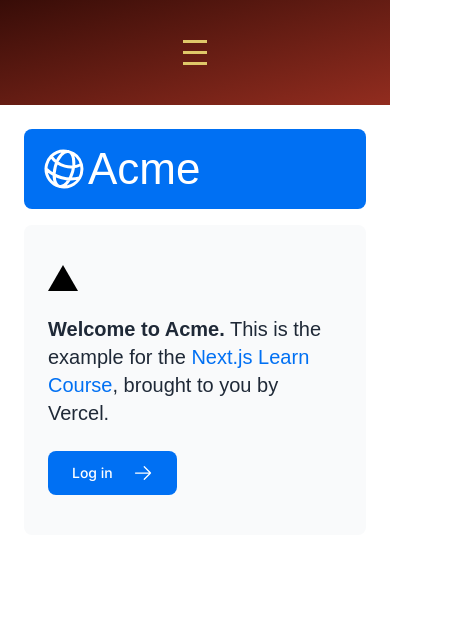
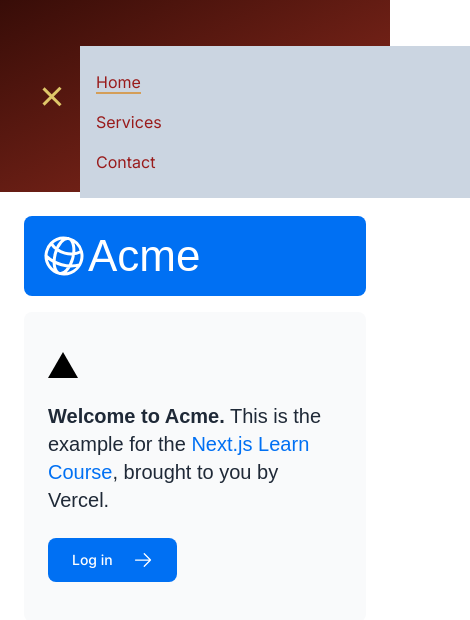
Before and after one commit to STEM-Garden-LLC/wilsonswires.com, a Next.js app: page / in a window 390 px wide. Shown: the top 620 px of the page, 470 px wide, since content can reach past the window. Built offline with nearby package versions, Linux system fonts and the light colour scheme; a web font is replaced by a local one.

Commit message:
Begin to work on mobile nav menu (it looks terrible) [ci skip]

```diff
--- a/components/header/DesktopMenu.tsx
+++ b/components/header/DesktopMenu.tsx
@@ -1,5 +1,5 @@
 import { cn } from "@/lib/utils";
-import { NavLink } from "./NavLink";
+import { NavLinks } from "./NavLinks";
 
 export default function DesktopMenu() {
     return (
@@ -7,15 +7,15 @@
             className={cn(
                 "hidden",
                 "sm:flex",
-                "justify-between",
+                "gap-8",
+                "items-center",
                 "mx-auto",
+                "pl-10",
                 "container",
                 "text-logo-yellow-light"
             )}
         >
-            <NavLink link="/">Home</NavLink>
-            <NavLink link="/services" />
-            <NavLink link="/contact" />
+            <NavLinks classes={["text-3xl"]} />
         </ul>
     );
 }
--- a/components/header/HamburgerMenu.module.css
+++ b/components/header/HamburgerMenu.module.css
@@ -8,7 +8,7 @@
     & > div {
       transition: transform 200ms ease-in-out;
     }
-    &[aria-expanded='true'] {
+    &[data-open="true"] {
       & > div:nth-child(1) {
         transform: rotate(45deg) translate(0.5rem, 0.5rem);
       }
--- a/components/header/HamburgerMenu.tsx
+++ b/components/header/HamburgerMenu.tsx
@@ -2,31 +2,40 @@
 import styles from "@/components/header/HamburgerMenu.module.css";
 
 export function HamburgerMenu({
-    onOpen,
+    onToggleOpen,
     open,
 }: {
-    onOpen: () => void;
+    onToggleOpen: () => void;
     open: boolean;
 }) {
     return (
         <button
-            onClick={onOpen}
+            className={cn(
+                "focus-within:border-slate-100",
+                "rounded-md",
+                "h-fit",
+                "my-auto"
+            )}
+            onClick={onToggleOpen}
             aria-expanded={open}
+        >
+            <div
+                data-open={open}
                 className={cn(
                     "grid",
                     "sm:hidden",
                     "gap-2",
-                "m-auto",
                     styles.hamburgerMenu
                 )}
             >
                 <Patty />
                 <Patty />
                 <Patty />
+            </div>
         </button>
     );
 }
 
-const Patty = () => {
-    return <div className="w-6 h-[3px] bg-logo-yellow-light"></div>;
+const Patty: React.FC = () => {
+    return <div className="w-6 h-[3px] bg-logo-yellow-light" />;
 };
--- a/components/header/Header.tsx
+++ b/components/header/Header.tsx
@@ -6,6 +6,10 @@
         <header
             className={cn(
                 "py-10",
+                "h-48",
+                "flex",
+                "items-center",
+                "w-full",
                 "bg-gradient-to-br",
                 "from-logo-red-dark",
                 // Makes it much lighter and only a hint of the darker color
--- /dev/null
+++ b/components/header/Logo.tsx
@@ -0,0 +1,3 @@
+export function Logo() {
+    return <img src="https://placehold.co/100x100" alt="Logo" />;
+}
--- a/components/header/MobileMenu.tsx
+++ b/components/header/MobileMenu.tsx
@@ -3,14 +3,19 @@
 import { useState } from "react";
 
 import { HamburgerMenu } from "./HamburgerMenu";
+import MobileNavMenu from "./MobileNavMenu";
 
 export default function MobileMenu() {
-    const [open, setOpen] = useState(false);
+    const [open, setOpen] = useState(true);
 
-    function openMenu() {
-        console.log("open menu");
+    function toggleOpen() {
         setOpen((open) => !open);
     }
 
-    return <HamburgerMenu onOpen={openMenu} open={open} />;
+    return (
+        <>
+            <HamburgerMenu onToggleOpen={toggleOpen} open={open} />
+            <MobileNavMenu open={open} onToggleOpen={toggleOpen} />
+        </>
+    );
 }
--- /dev/null
+++ b/components/header/MobileNavMenu.tsx
@@ -0,0 +1,30 @@
+import { cn } from "@/lib/utils";
+import { NavLinks } from "./NavLinks";
+
+export default function MobileNavMenu({
+    open,
+}: {
+    open: boolean;
+    onToggleOpen: () => void;
+}) {
+    return (
+        <ul
+            className={cn(
+                open ? "block" : "invisible",
+                open ? "opacity-100" : "opacity-0",
+                open ? "left-20" : "left-full",
+                "absolute",
+                "-top-50",
+                "w-full",
+                "grid",
+                "gap-4",
+                "bg-slate-300",
+                "py-6",
+                "px-4",
+                "transition-[left]"
+            )}
+        >
+            <NavLinks classes={["text-red-800"]} />
+        </ul>
+    );
+}
--- a/components/header/Nav.tsx
+++ b/components/header/Nav.tsx
@@ -1,12 +1,24 @@
 import DesktopMenu from "./DesktopMenu";
+import { Logo } from "./Logo";
 import MobileMenu from "./MobileMenu";
 import { cn } from "@/lib/utils";
 
 export function Nav() {
     return (
-        <nav className={cn("relative")}>
-            <MobileMenu />
-            <DesktopMenu />
+        <nav
+            className={cn(
+                "relative",
+                "flex",
+                "justify-between",
+                "px-10",
+                "w-full"
+            )}
+        >
+            <>
+                <MobileMenu />
+                <DesktopMenu />
+            </>
+            <Logo />
         </nav>
     );
 }
--- a/components/header/NavLink.tsx
+++ b/components/header/NavLink.tsx
@@ -13,9 +13,11 @@
 export function NavLink<Route>({
     link,
     children,
+    classes,
 }: {
     link: NavLinkHref<Route>;
     children?: React.ReactNode;
+    classes: string[];
 }) {
     // This needs to be a client component to use the usePathname hook
     const pathname = usePathname();
@@ -36,9 +38,9 @@
             <Link
                 className={cn(
                     "capitalize",
-                    "text-2xl",
                     "relative",
                     "w-fit",
+                    ...classes,
                     styles.hoverUnderline
                 )}
                 prefetch
--- /dev/null
+++ b/components/header/NavLinks.tsx
@@ -0,0 +1,13 @@
+import { NavLink } from "./NavLink";
+
+export function NavLinks({ classes = [] }: { classes?: string[] }) {
+    return (
+        <>
+            <NavLink classes={classes} link="/">
+                Home
+            </NavLink>
+            <NavLink classes={classes} link="/services" />
+            <NavLink classes={classes} link="/contact" />
+        </>
+    );
+}
```
Lines whose indentation alone changed are shown as unchanged.
